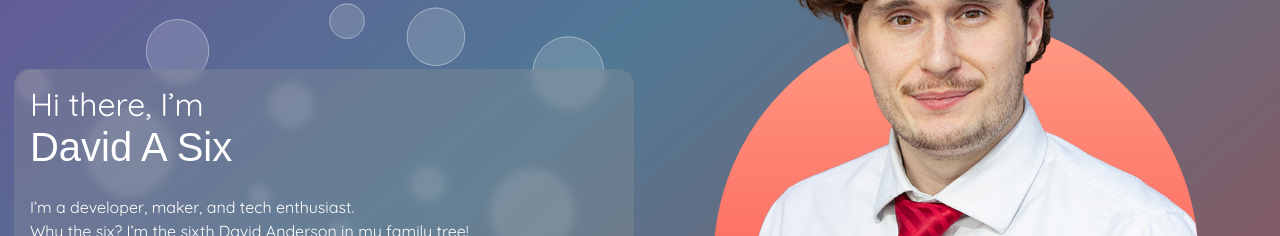
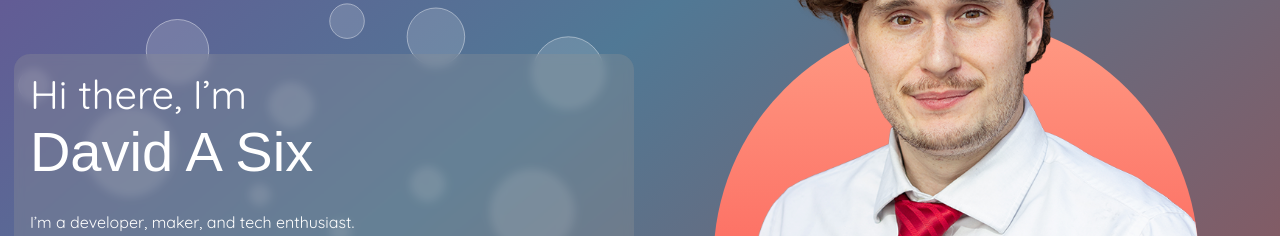
Before and after one commit to DavidASix/davidasix.com, a Next.js app: page / in a window 1280 px wide. Shown: the part 225-461 px from the top of the page. Built offline with nearby package versions, Linux system fonts and the light colour scheme; a web font is replaced by a local one.

Commit message:
Restyled homepage

```diff
--- a/src/pages/index.js
+++ b/src/pages/index.js
@@ -58,12 +58,12 @@ export default function Home({socials}) {
               <img
                 src="/images/headshot_bg.svg"
                 alt="An orange circle behind image of David"
-                className={s.headshot}
+                className={`${s.headshot}`}
               />
               <img
                 src="/images/headshot.png"
-                alt="A headshot of David wearing a white collared shirt and a red tie."
-                className={s.headshot}
+                alt="A headshot of David wearing an unbuttoned white collared shirt."
+                className={`${s.headshot}`}
               />
             </div>
             <div className={`${s.socialSpacer}`} />
@@ -75,8 +75,8 @@ export default function Home({socials}) {
           <div className={`col-12 col-md-6 position-relative ${cs.center} p-1 py-3`} style={{zIndex: 10}}>
               <Circles fill="#FFFFFF25" stroke="#FFFFFF80" strokeWidth={1} style={{ width: "125%", minWidth: 750}} className={`position-absolute`} />
             <div className={`d-flex flex-column justify-content-center rounded-4 p-3 ${cs.frosted}`}>
-              <h2>Hi there, I’m</h2>
-              <h1>David A Six</h1>
+              <span className={`display-6 m-0`}>Hi there, I’m</span>
+              <h1 className={`display-4 m-0`}>David A Six</h1>
               <br />
               <span>I’m a developer, maker, and tech enthusiast.</span>
               <span>
```
